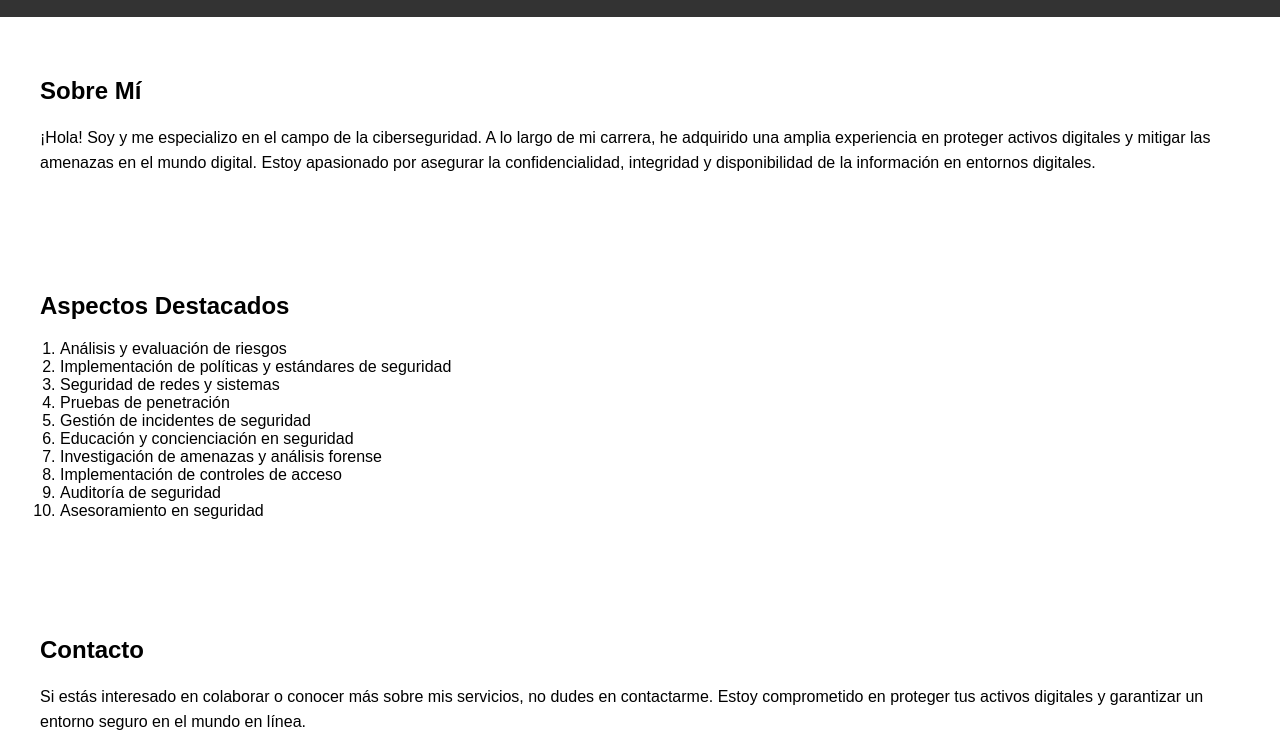
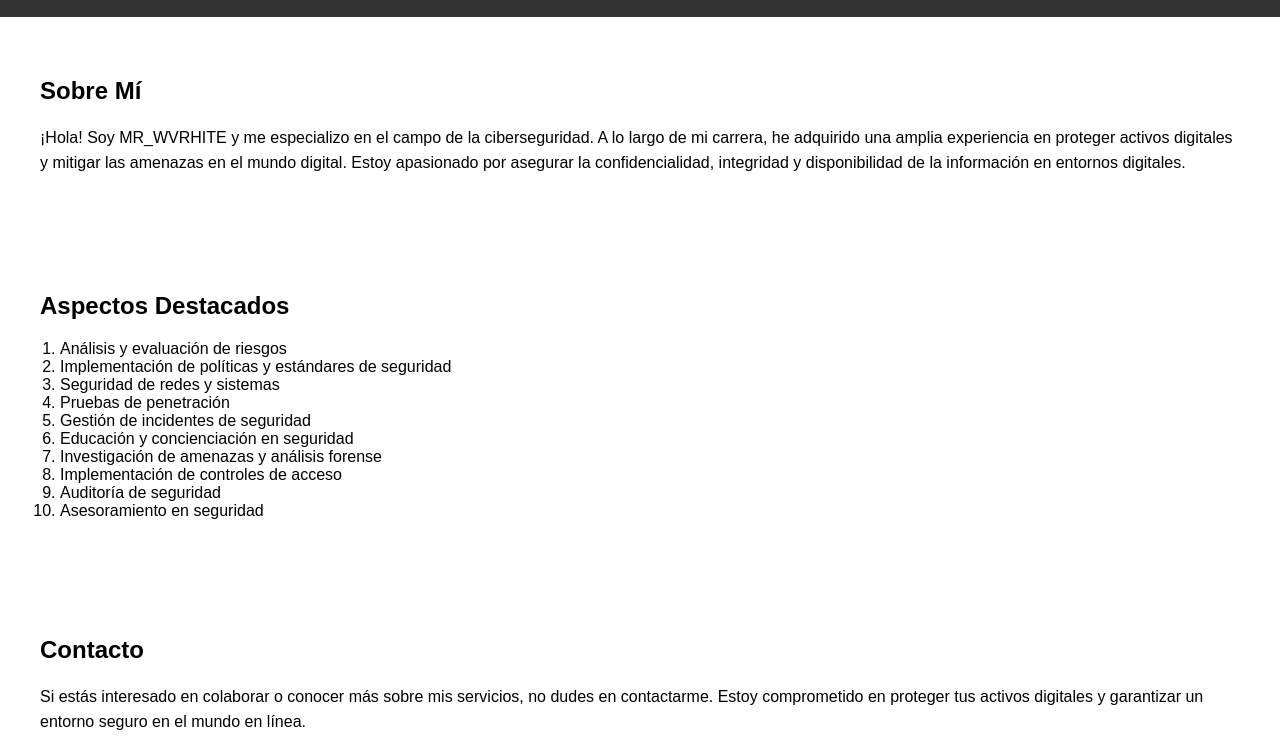
Before and after one commit to 01062315/ciber, a plain HTML site: page index.html in a window 1280 px wide. Shown: the part 60-800 px from the top of the page. Drawn offline with Linux system fonts and the light colour scheme.

Commit message:
index.html

```diff
--- a/index.html
+++ b/index.html
@@ -14,7 +14,7 @@
 
   <section id="about">
     <h2>Sobre Mí</h2>
-    <p>¡Hola! Soy <Mr class="White"></Mr> y me especializo en el campo de la ciberseguridad. A lo largo de mi carrera, he adquirido una amplia experiencia en proteger activos digitales y mitigar las amenazas en el mundo digital. Estoy apasionado por asegurar la confidencialidad, integridad y disponibilidad de la información en entornos digitales.</p>
+    <p>¡Hola! Soy MR_WVRHITE y me especializo en el campo de la ciberseguridad. A lo largo de mi carrera, he adquirido una amplia experiencia en proteger activos digitales y mitigar las amenazas en el mundo digital. Estoy apasionado por asegurar la confidencialidad, integridad y disponibilidad de la información en entornos digitales.</p>
   </section>
 
   <section id="highlights">
```
